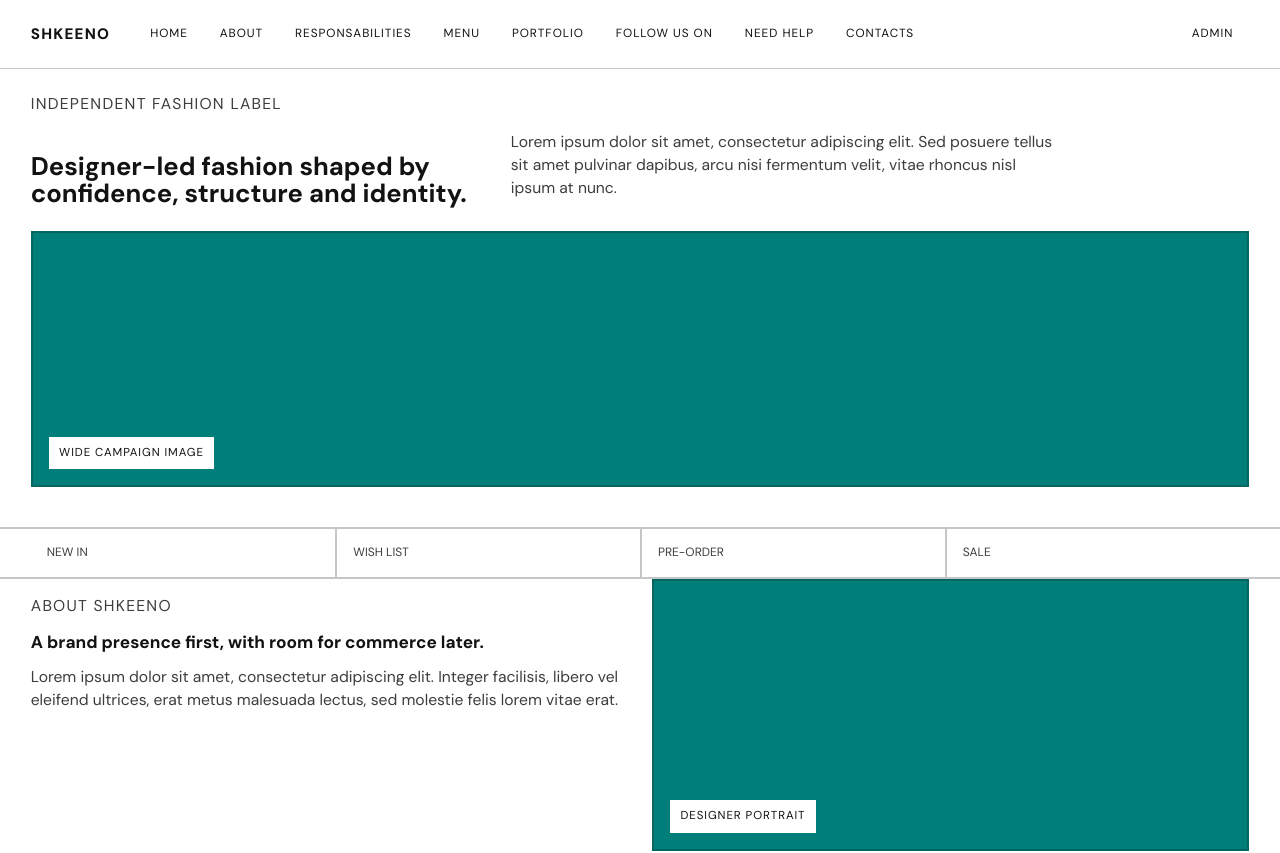
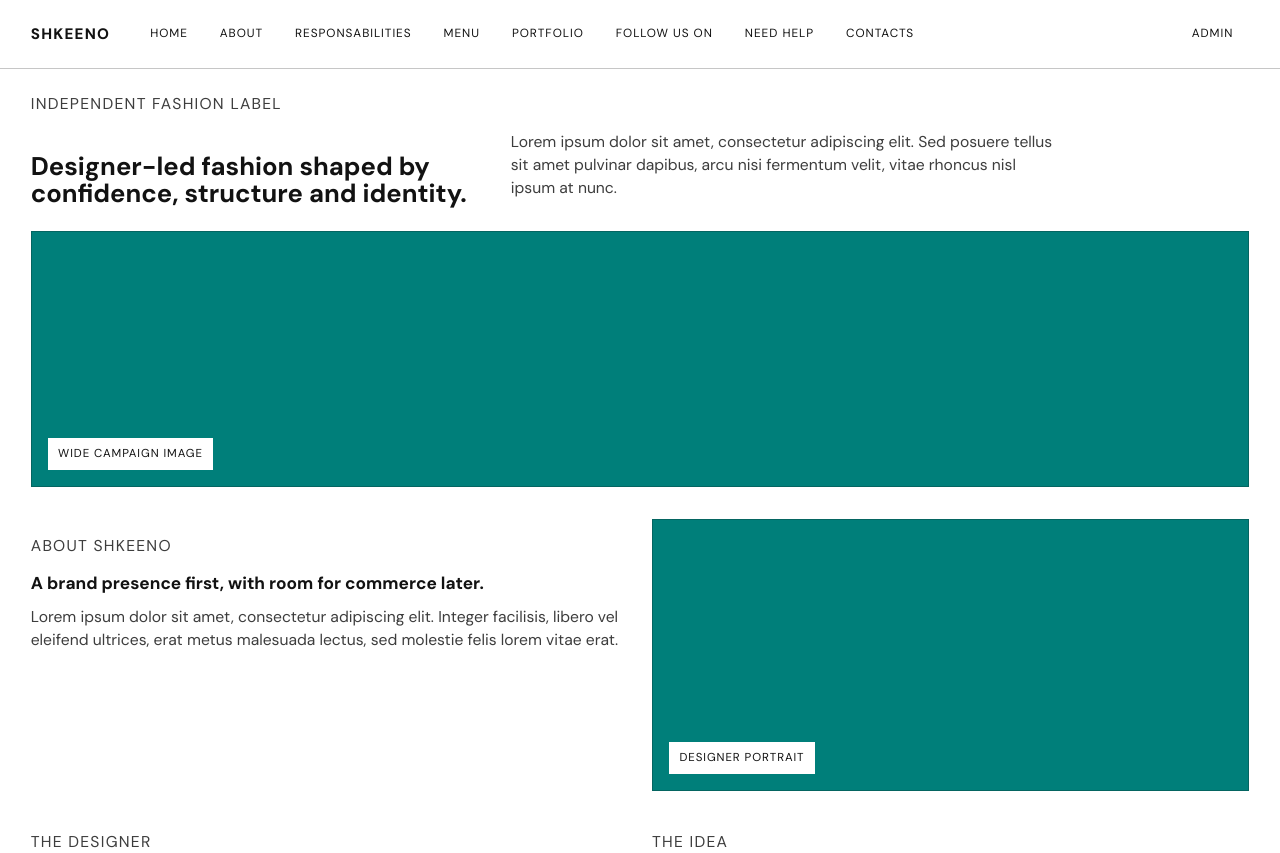
Before and after one commit to mariuspruna/shkeeno, a React (Vite) app: page / in a window 1280 px wide. Shown: the top 853 px of the page. Built offline with nearby package versions, Linux system fonts and the light colour scheme.

Commit message:
Remove category strip and normalize placeholder borders

```diff
--- a/src/App.css
+++ b/src/App.css
@@ -10,7 +10,6 @@
 
 .topbar,
 .hero-section,
-.category-strip,
 .content-grid,
 .portfolio-section,
 .detail-grid,
@@ -199,7 +198,7 @@
   min-height: 17rem;
   overflow: hidden;
   background: var(--color-accent);
-  border: 2px solid var(--color-border);
+  border: 1px solid var(--color-border);
 }
 
 .placeholder-block.tall {
@@ -216,25 +215,6 @@
   font-size: 0.72rem;
   text-transform: uppercase;
   letter-spacing: 0.08em;
-}
-
-.category-strip {
-  display: grid;
-  grid-template-columns: repeat(4, 1fr);
-  margin-top: 0.5rem;
-  border-top: 2px solid var(--color-border);
-  border-bottom: 2px solid var(--color-border);
-}
-
-.category-strip span {
-  padding: 0.95rem 1rem;
-  text-align: left;
-  text-transform: uppercase;
-  font-size: 0.75rem;
-}
-
-.category-strip span + span {
-  border-left: 2px solid var(--color-border);
 }
 
 .content-grid,
@@ -419,10 +399,6 @@
     grid-template-columns: 1fr;
   }
 
-  .category-strip {
-    grid-template-columns: repeat(2, 1fr);
-  }
-
   .footer-block + .footer-block {
     border-left: 0;
     padding-left: 0;
--- a/src/App.tsx
+++ b/src/App.tsx
@@ -170,13 +170,6 @@ function FrontPage() {
           <div className="hero-media">
             <PlaceholderBlock label="Wide campaign image" tall />
           </div>
-        </section>
-
-        <section className="category-strip" aria-label="Category links">
-          <span>New in</span>
-          <span>Wish list</span>
-          <span>Pre-order</span>
-          <span>Sale</span>
         </section>
 
         <section className="content-grid" id="about-shkeeno">
```
